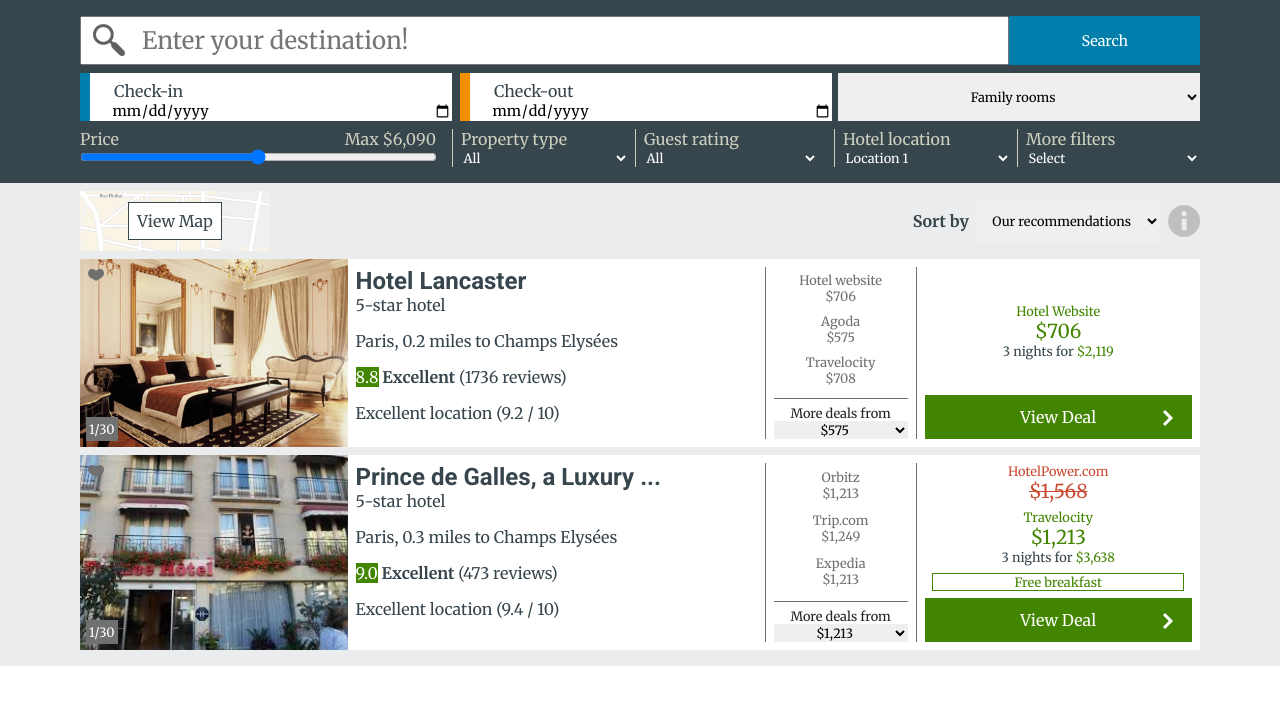
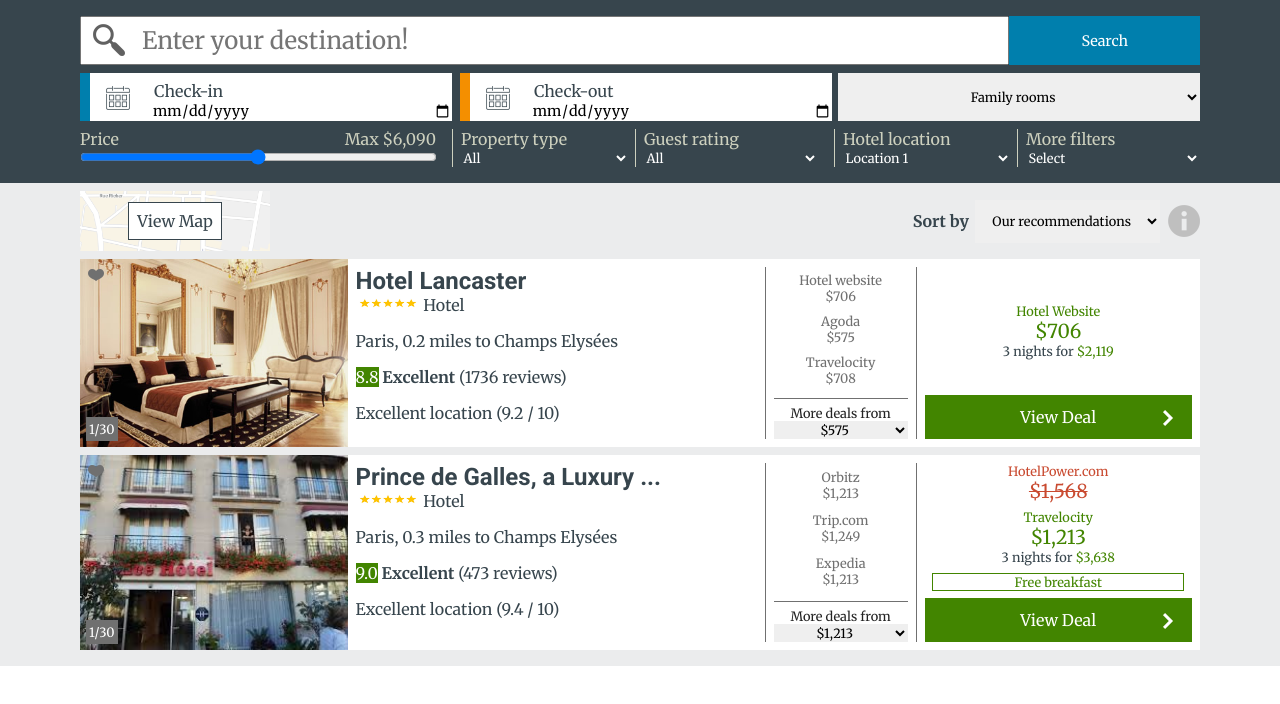
Before and after one commit to stevD9/hotels, a plain HTML site: page index.html in a window 1280 px wide. Drawn offline with Linux system fonts and the light colour scheme.

Commit message:
Site design complete. Note: could not find room-type icons

```diff
--- a/css/style.css
+++ b/css/style.css
@@ -115,7 +115,7 @@
 }
 
 #check-in, #check-out {
-  padding-left: 1.5em;
+  padding-left: 4.3em;
   border: none;
   font-size: .9em;
 }
@@ -124,6 +124,15 @@
   background-color: #fff;
   border-left: 10px #007fad solid;
   padding-top: .5em;
+  position: relative;
+}
+
+.check-in img {
+  width: 24px;
+  height: 24px;
+  position: absolute;
+  top: .8em;
+  left: 1em;
 }
 
 .check-out {
@@ -131,15 +140,30 @@
   background-color: #fff;
   border-left: 10px #f48f00 solid;
   padding-top: .5em;
+  position: relative;
+}
+
+.check-out img {
+  width: 24px;
+  height: 24px;
+  position: absolute;
+  top: .8em;
+  left: 1em;
 }
 
 .check-in label, .check-out label {
-  padding-left: 1.5em;
+  padding-left: 4em;
   color: #37454d;
 }
 
 #room-type-filter {
   margin-left: .5em;
+
+  /* Στον chrome δεν μου το πιανει το text-align,
+  ενω στον Mozilla ναι. Προσπαθησα να βαλω και
+  text-align στα options αλλα τιποτα. Στα tools στον
+  Chrome δειχνει το default text-align overriden παντως */
+
   text-align: center;
   border: none;
   font-size: .8em;
@@ -270,6 +294,11 @@
 
 .hotel-info {
   flex: 3 1;
+}
+
+.hotel-info img {
+  height: 1em;
+  width: 4em;
 }
 
 .img {
--- a/index.html
+++ b/index.html
@@ -19,12 +19,15 @@
             <input id="search-filter" type="search" name="search" placeholder="Enter your destination!">
             <input type="submit" value="Search" class="search-btn">
         </section>
+
         <section id="filters-1" class="container">
           <div class="check-in container">
+            <img src="./images/calendar.png" alt="calendar icon">
             <label for="check-in">Check-in</label>
             <input id="check-in" type="date" name="check-in">
           </div>
           <div class="check-out container">
+            <img src="./images/calendar.png" alt="calendar icon">
             <label for="check-out">Check-out</label>
             <input id="check-out" type="date" name="check-out">
           </div>
@@ -124,7 +127,7 @@
           </div>
           <div class="hotel-info">
             <h1>Hotel Lancaster</h1>
-            <p>5-star hotel</p>
+            <p><img src="./images/stars.png" alt="rating icon">  Hotel</p>
             <p>Paris, 0.2 miles to Champs Elysées</p>
             <p><span id="rating">8.8</span> <strong>Excellent</strong> (1736 reviews)</p>
             <p>Excellent location (9.2 / 10)</p>
@@ -167,7 +170,7 @@
           </div>
           <div class="hotel-info">
             <h1>Prince de Galles, a Luxury ...</h1>
-            <p>5-star hotel</p>
+            <p><img src="./images/stars.png" alt="rating icon">  Hotel</p>
             <p>Paris, 0.3 miles to Champs Elysées</p>
             <p><span id="rating">9.0</span> <strong>Excellent</strong> (473 reviews)</p>
             <p>Excellent location (9.4 / 10)</p>
```
Also changed, not shown: images/calendar.png (added), images/stars.png (added).
